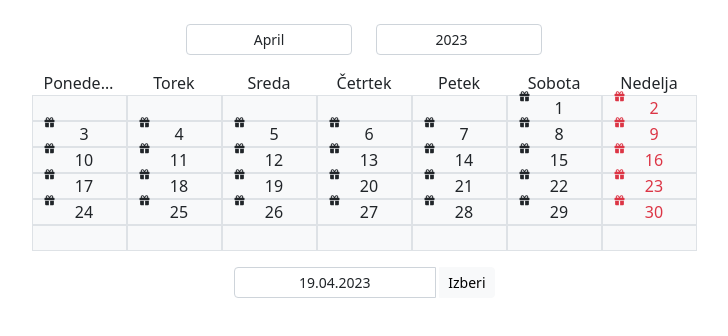
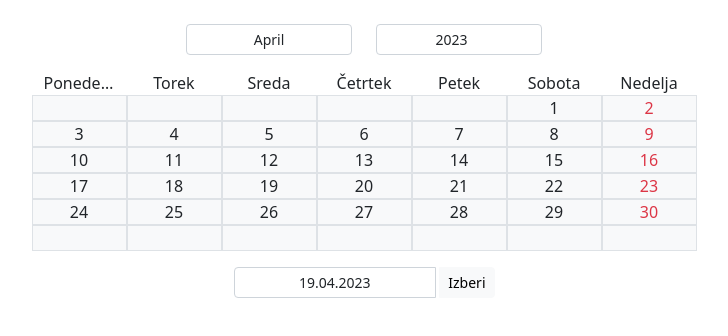
Before and after one commit to aldingithub/calendar, an Angular app: page / in a window 1280 px wide. Shown: the top 336 px of the page, without its empty margins (276-1004 px from the left). Built offline with nearby package versions, Linux system fonts and the light colour scheme.

Commit message:
mark holidays with icon

```diff
--- a/src/app/components/calendar/calendar.component.html
+++ b/src/app/components/calendar/calendar.component.html
@@ -47,13 +47,13 @@
     *ngFor="let week of daysOfMonthInYear">
     <div class="col-1 border border-1 bg-light"
         *ngFor="let day of week"
-        [ngClass]="{'text-danger':isSunday(day)}">
+        [ngClass]="{'text-danger':day?.isSunday}">
         <span>
-            {{day ? day : '&nbsp;'}}
+            {{day?.day ?? '&nbsp;'}}
         </span>
         <i class="fa fa-2xs fa-gift float-start"
             title="Praznik"
-            *ngIf="day"></i>
+            *ngIf="day && day?.isHoliday"></i>
     </div>
 </div>
 
--- a/src/app/components/calendar/calendar.component.ts
+++ b/src/app/components/calendar/calendar.component.ts
@@ -1,7 +1,10 @@
 import { DatePipe } from '@angular/common';
 import { Component, OnInit } from '@angular/core';
 import { FormGroup, FormBuilder, FormControl, Validators } from '@angular/forms';
+import { Day } from 'src/app/models/day';
+import { Holiday } from 'src/app/models/holiday';
 import { IDate } from 'src/app/models/idate';
+import { HolidaysService } from 'src/app/services/holidays.service';
 import { daysOfWeek, monthsOfYear } from 'src/app/utils';
 
 @Component({
@@ -11,14 +14,16 @@ import { daysOfWeek, monthsOfYear } from 'src/app/utils';
 })
 export class CalendarComponent implements OnInit {
 
-  daysOfMonthInYear: number[][];
+  daysOfMonthInYear: Day[][];
   monthAndYearForm: FormGroup<IDate>;
   customChoosenDateCtrl: FormControl<string>;
 
   daysOfWeek: typeof daysOfWeek = daysOfWeek;
   monthsOfYear: typeof monthsOfYear = monthsOfYear;
 
-  constructor(private readonly datePipe: DatePipe) { }
+  constructor(
+    private readonly datePipe: DatePipe,
+    private readonly holidaysService: HolidaysService) { }
 
   get monthCtrl() { return this.monthAndYearForm.controls.month }
   get yearCtrl() { return this.monthAndYearForm.controls.year }
@@ -28,10 +33,6 @@ export class CalendarComponent implements OnInit {
     this.registerFormListener();
     this.generateMonthDays();
     this.prepareCutomDate();
-  }
-
-  isSunday(day: number): boolean {
-    return new Date(this.yearCtrl.value, this.monthCtrl.value, day).getDay() === 0;
   }
 
   adjustCalendarToChoosenDate(): void {
@@ -66,25 +67,35 @@ export class CalendarComponent implements OnInit {
   private generateMonthDays(): void {
     const lastDayOfMonth = new Date(this.yearCtrl.value, +this.monthCtrl.value + 1, 0).getDate();
     const firstDayOfMonth = (new Date(this.yearCtrl.value, this.monthCtrl.value, 1).getDay() + 6) % 7;
+    const holidaysForMonthAndYear = this.holidaysService
+      .getHolidaysForMonthAndYear(+this.monthCtrl.value + 1, +this.yearCtrl.value);
 
     this.daysOfMonthInYear = [];
-    let day = 1;
+    let dayOfMonth = 1;
 
     for (let i = 0; i < 6; i++) {
-      const week = [];
+      const week: Day[] = [];
 
       for (let j = 0; j < 7; j++) {
         if (i === 0 && j < firstDayOfMonth) {
           week.push(null);
-        } else if (day > lastDayOfMonth) {
+        } else if (dayOfMonth > lastDayOfMonth) {
           week.push(null);
         } else {
-          week.push(day);
-          day++;
+          week.push(
+            new Day(
+              dayOfMonth,
+              this.isSunday(dayOfMonth),
+              holidaysForMonthAndYear.includes(dayOfMonth)));
+          dayOfMonth++;
         }
       }
 
       this.daysOfMonthInYear.push(week);
     }
   }
+
+  private isSunday(day: number): boolean {
+    return new Date(this.yearCtrl.value, this.monthCtrl.value, day).getDay() === 0;
+  }
 }
--- /dev/null
+++ b/src/app/models/day.ts
@@ -0,0 +1,11 @@
+export class Day {
+    day: number;
+    isSunday: boolean;
+    isHoliday: boolean;
+
+    constructor(day: number, isSunday: boolean, isHoliday: boolean) {
+        this.day = day;
+        this.isSunday = isSunday;
+        this.isHoliday = isHoliday;
+    }
+}
```
